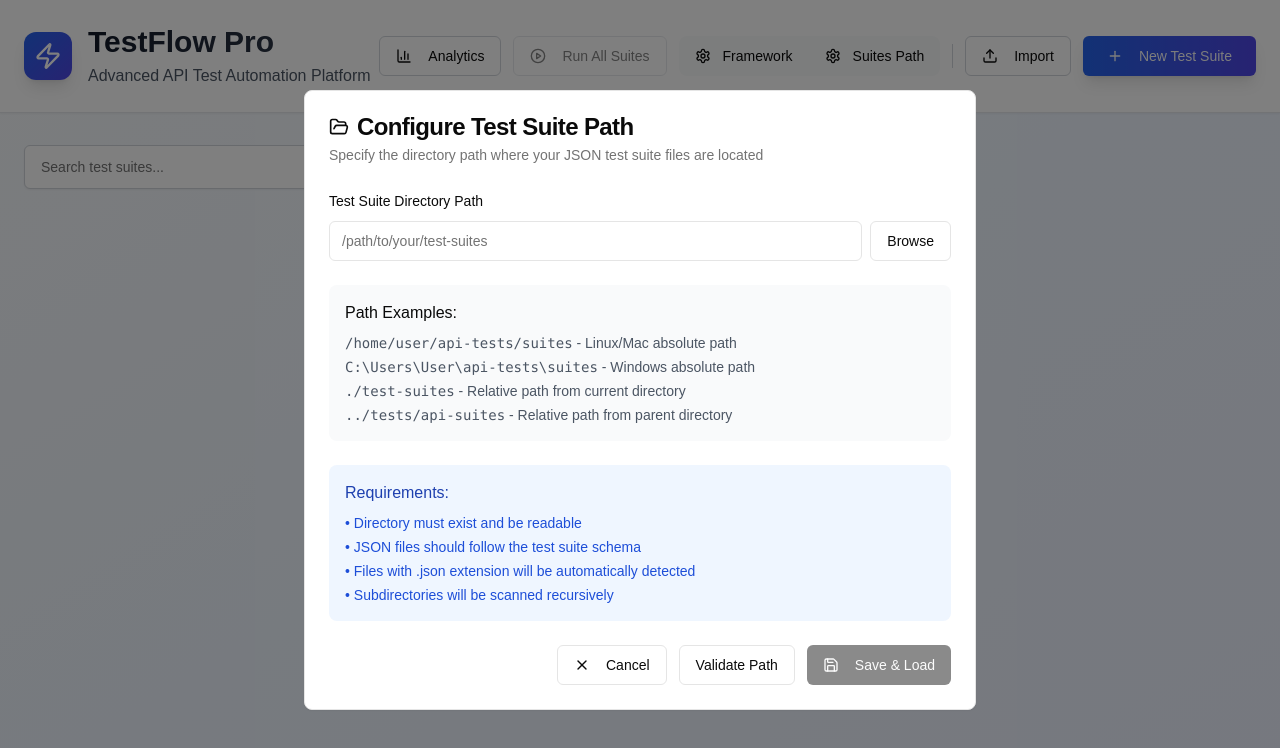
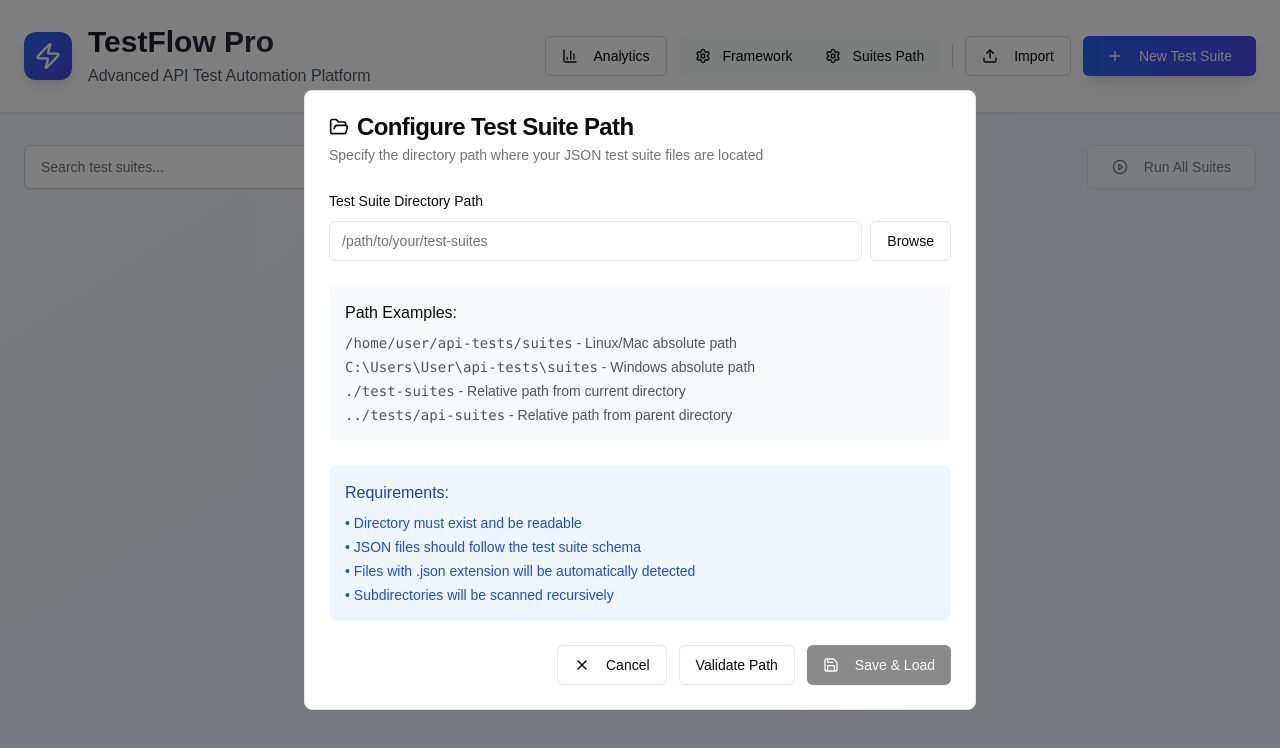
Before and after one commit to afsarali273/TestFlowPro, a Next.js app in the folder frontend/TestEditor/: page / in a window 1280 px wide. Shown: the top 748 px of the page. Built offline with nearby package versions, Linux system fonts and the light colour scheme.

Commit message:
Move Run All Suites button to search line

```diff
--- a/frontend/TestEditor/app/page.tsx
+++ b/frontend/TestEditor/app/page.tsx
@@ -270,17 +270,6 @@ export default function APITestFramework() {
                   Analytics
                 </Button>
 
-                <Button
-                  variant="outline"
-                  onClick={() => setShowRunAllSuitesModal(true)}
-                  disabled={!frameworkPath}
-                  className="h-10 px-4 border-gray-300 hover:border-green-400 hover:bg-green-50 transition-all duration-200"
-                  title={!frameworkPath ? "Configure framework path first" : "Run all test suites"}
-                >
-                  <PlayCircle className="h-4 w-4 mr-2" />
-                  Run All Suites
-                </Button>
-
                 <div className="flex items-center space-x-2 bg-gray-50 rounded-lg p-1">
                   <Button
                     variant="ghost"
@@ -354,6 +343,18 @@ export default function APITestFramework() {
                 </div>
               )}
             </div>
+
+            {/* Run All Suites Button - Moved here */}
+            <Button
+              variant="outline"
+              onClick={() => setShowRunAllSuitesModal(true)}
+              disabled={!frameworkPath}
+              className="h-11 px-6 border-gray-300 hover:border-green-400 hover:bg-green-50 transition-all duration-200 shadow-sm"
+              title={!frameworkPath ? "Configure framework path first" : "Run all test suites"}
+            >
+              <PlayCircle className="h-4 w-4 mr-2" />
+              Run All Suites
+            </Button>
           </div>
 
           {/* Loading state */}
```
